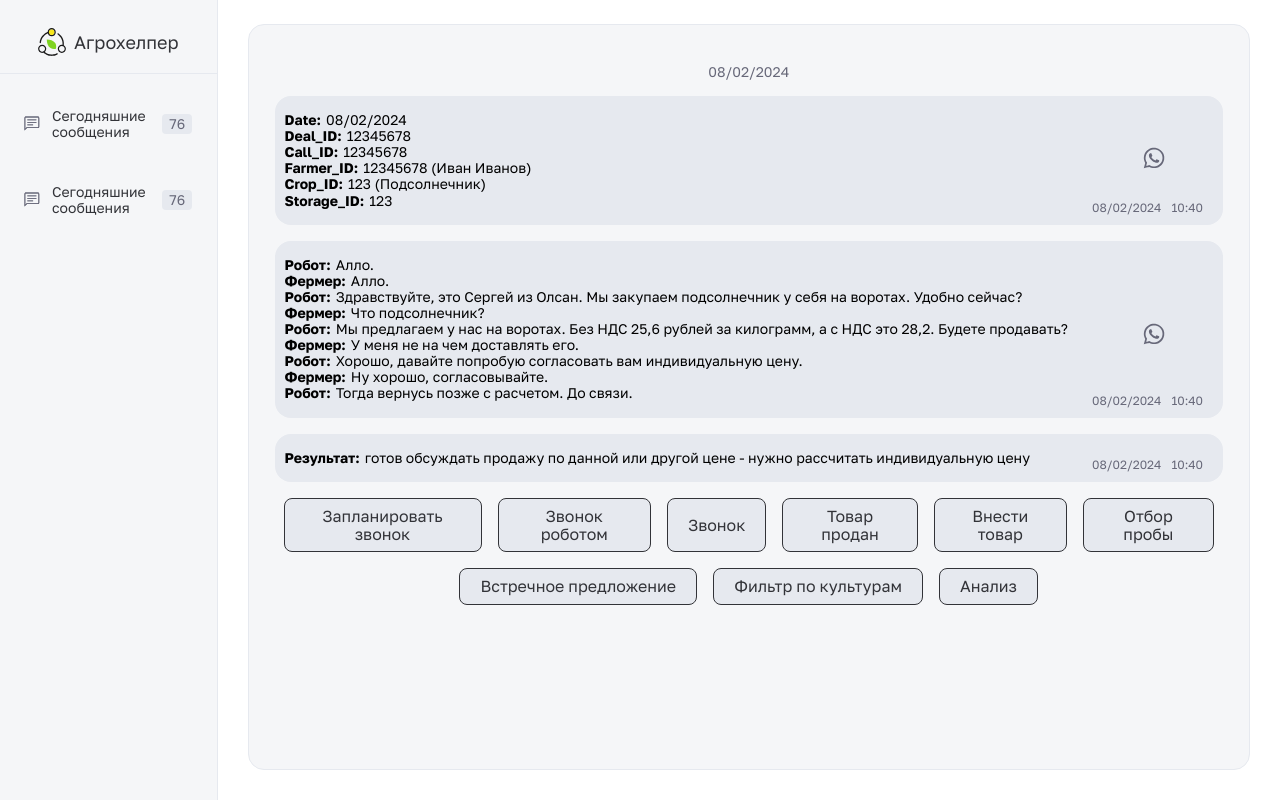
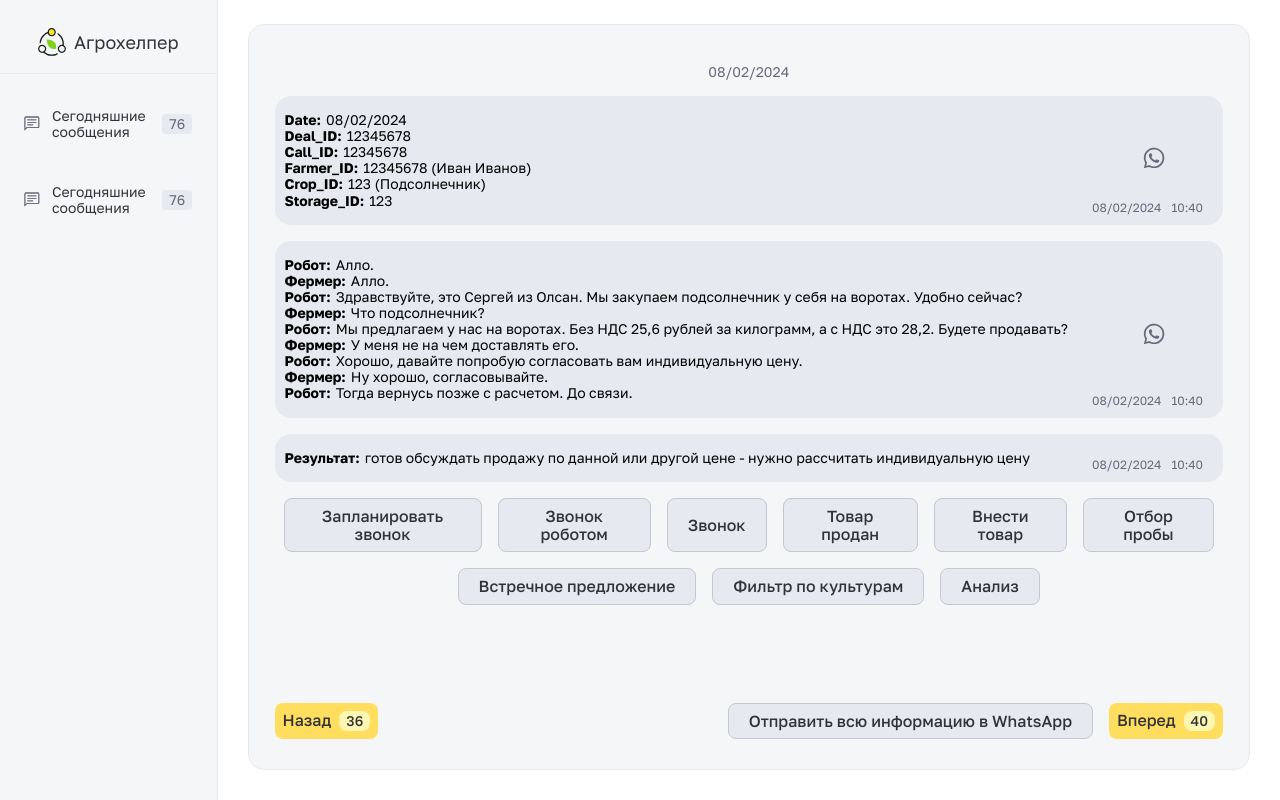
Before and after one commit to ulan31/agroHelper, a Vue app: page / in a window 1280 px wide. Built offline with nearby package versions, Linux system fonts and the light colour scheme.

Commit message:
footerBottom.vue

```diff
--- a/src/App.vue
+++ b/src/App.vue
@@ -12,6 +12,7 @@
         <messages-block :message="message3" :isShowWhatSapp="false" class="mt-0"/>
         <button-level-1/>
         <button-level-2 class="mt-16"/>
+        <footer-bottom class="mt-16"/>
     </section>
   </main>
 </template>
@@ -22,13 +23,15 @@ import messages from "@/components/messages.vue";
 import messagesBlock from "@/components/messagesBlock.vue";
 import buttonLevel1 from "@/components/buttonLevel1.vue";
 import buttonLevel2 from "@/components/buttonLevel2.vue";
+import footerBottom from "@/components/footerBottom.vue";
 export default {
     components: {
         logo,
         messages,
         messagesBlock,
         buttonLevel1,
-        buttonLevel2
+        buttonLevel2,
+        footerBottom
     },
     data() {
         return {
@@ -80,6 +83,7 @@ export default {
     border: 1px solid #E6E9EF;
     border-radius: 16px;
     overflow-y: auto;
+    position: relative;
   }
 
   .date {
--- a/src/assets/main.css
+++ b/src/assets/main.css
@@ -12,6 +12,13 @@
     font-style: normal;
     font-weight: 500;
     src: url('./fonts/GolosText/GolosText-Bold.ttf') format('truetype');
+}
+
+@font-face {
+    font-family: 'Golos Text';
+    font-style: normal;
+    font-weight: 600;
+    src: url('./fonts/GolosText/GolosText-Medium.ttf') format('truetype');
 }
 
 :root {
--- a/src/components/buttonLevel1.vue
+++ b/src/components/buttonLevel1.vue
@@ -23,7 +23,8 @@
     outline: none;
     padding: 8px 20px;
     border-radius: 8px;
-    border: 1px solid #323338;
+    border: 1px solid #C5C7D0;
+    font-weight: 600;
 }
 .button-btn:hover {
     background-color: #323338;
--- a/src/components/buttonLevel2.vue
+++ b/src/components/buttonLevel2.vue
@@ -20,7 +20,8 @@
     outline: none;
     padding: 8px 20px;
     border-radius: 8px;
-    border: 1px solid #323338;
+    border: 1px solid #C5C7D0;
+    font-weight: 600;
 }
 .button-btn:hover {
     background-color: #323338;
--- /dev/null
+++ b/src/components/footerBottom.vue
@@ -0,0 +1,80 @@
+<template>
+    <div class="footer">
+        <button class="footer-btn">
+            <span class="footer-btn-text">Назад</span>
+            <span class="footer-btn-count">36</span>
+        </button>
+        <div class="footer-btn-block">
+            <button class="button-btn">Отправить всю информацию в WhatsApp</button>
+            <button class="footer-btn">
+                <span class="footer-btn-text">Вперед</span>
+                <span class="footer-btn-count">40</span>
+            </button>
+        </div>
+    </div>
+</template>
+
+<style scoped>
+    .footer {
+        display: flex;
+        margin-left: 26px;
+        margin-right: 26px;
+        justify-content: space-between;
+        position: absolute;
+        bottom: 30px;
+        left: 0;
+        right: 0;
+    }
+    .footer-btn {
+        background-color: #FFDE5F;
+        border-radius: 8px;
+        border: none;
+        outline: none;
+        display: flex;
+        align-items: baseline;
+        gap: 8px;
+        padding: 8px;
+        cursor: pointer;
+    }
+    .footer-btn:hover {
+        background-color: #323338;
+    }
+    .footer-btn-text {
+        color: #323338;
+        font-size: 16px;
+        font-weight: 600;
+    }
+    .footer-btn:hover .footer-btn-text {
+        color: #fff;
+    }
+    .footer-btn-count {
+        background-color: #FEF7B1;
+        padding: 2px 7px;
+        color: #323338;
+        font-weight: 600;
+        border-radius: 8px;
+    }
+    .footer-btn:hover .footer-btn-count {
+        color: #fff;
+        background-color: #676879;
+    }
+    .button-btn {
+        background-color: #E6E9EF;
+        color: #323338;
+        font-size: 16px;
+        cursor: pointer;
+        outline: none;
+        padding: 8px 20px;
+        border-radius: 8px;
+        border: 1px solid #C5C7D0;
+        font-weight: 600;
+    }
+    .button-btn:hover {
+        background-color: #323338;
+        color: #fff;
+    }
+    .footer-btn-block {
+        display: flex;
+        gap: 16px;
+    }
+</style>
```
